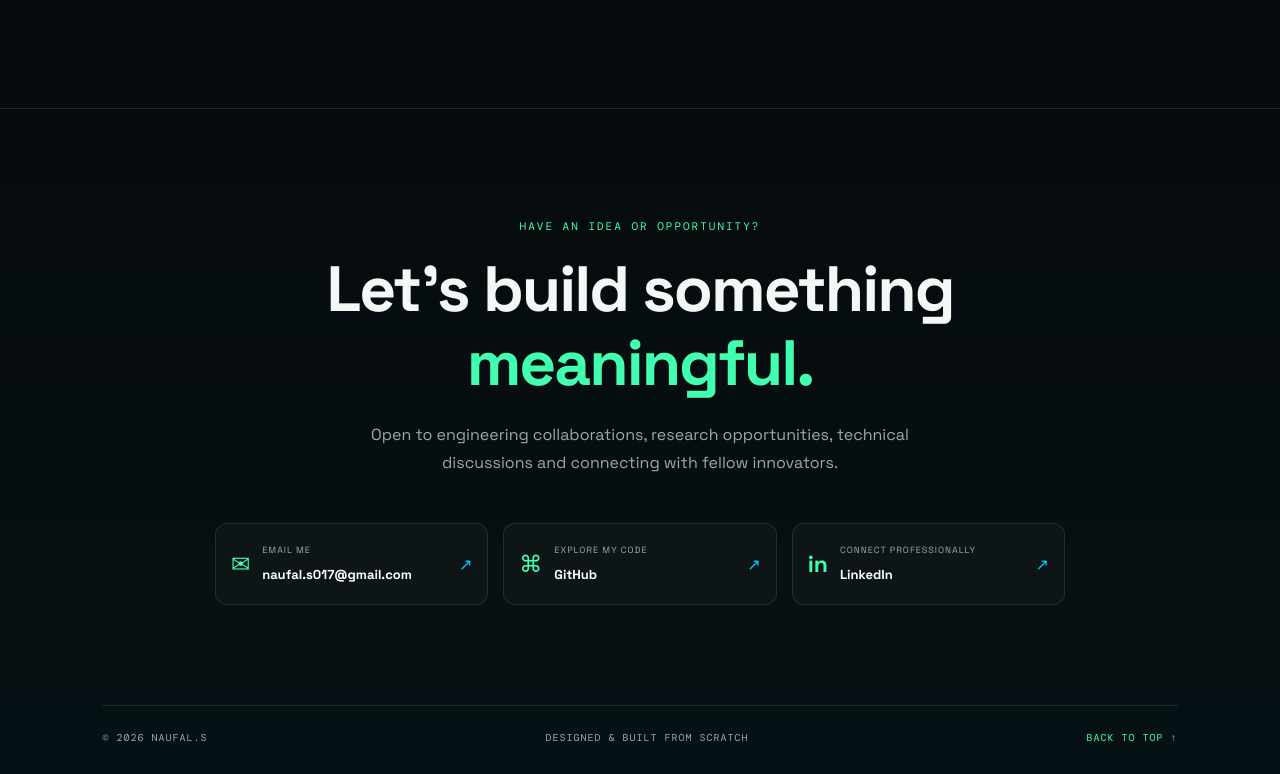
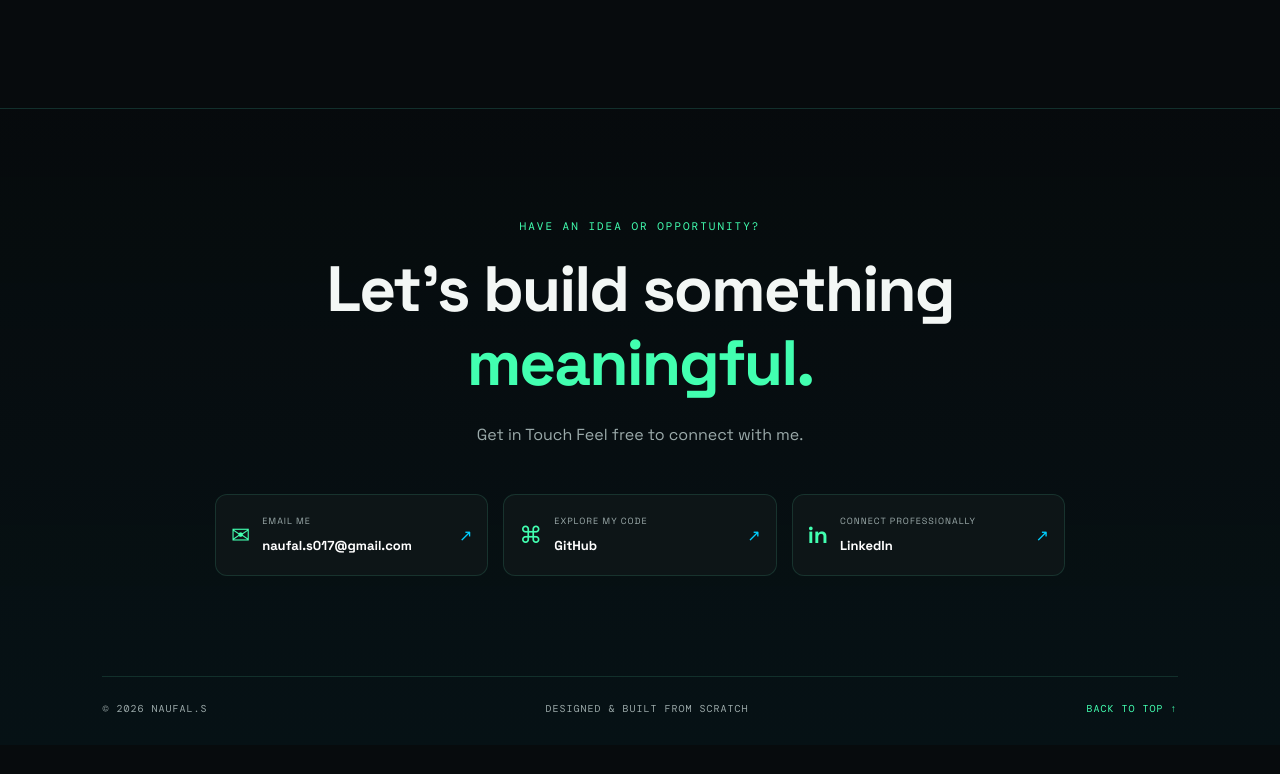
Before and after one commit to Naufal-S/My-portfolio-Web, a React (Vite) app: page / in a window 1280 px wide. Shown: the part 4097-4871 px from the top of the page. After the commit the page ends 4842 px from the top, so only its background shows below. Built offline with nearby package versions, Linux system fonts and the light colour scheme.

Commit message:
Update portfolio

```diff
--- a/src/App.jsx
+++ b/src/App.jsx
@@ -481,8 +481,9 @@ function App() {
           </h2>
 
           <p className="contact-description">
-            Open to engineering collaborations, research opportunities,
-            technical discussions and connecting with fellow innovators.
+            Get in Touch
+
+Feel free to connect with me.
           </p>
 
           <div className="contact-links">
```
